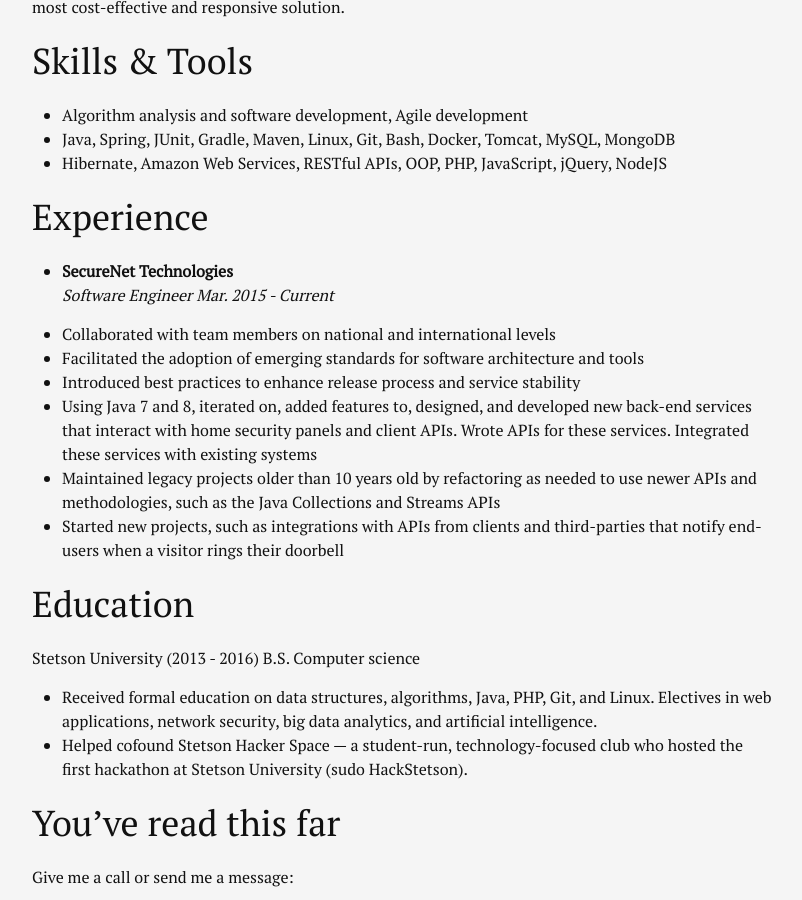
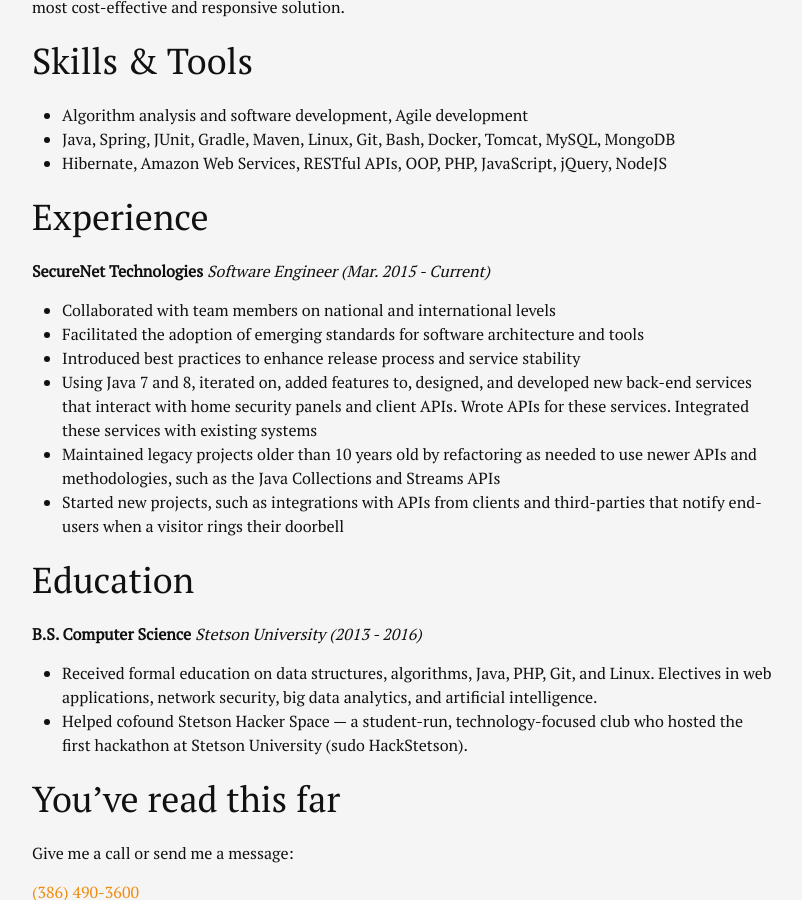
Before and after one commit to a-p-o/a-p-o.github.io, a Jekyll site: the page built from resume.md, in a window 1280 px wide and 900 px high, scrolled down 334 px. Shown: the whole window, without its empty margins (238-1040 px from the left). Built offline with Jekyll 4.4.1, drawn with Linux system fonts in a browser that asks for light colours; some web fonts are replaced.

```diff
--- a/resume.md
+++ b/resume.md
@@ -17,9 +17,8 @@ I am able to troubleshoot and analyze problems, then research and implement the
 
 # Experience
 
-* **SecureNet Technologies**
-_Software Engineer_
-_Mar. 2015 - Current_
+**SecureNet Technologies**
+_Software Engineer (Mar. 2015 - Current)_
 
 * Collaborated with team members on national and international levels
 * Facilitated the adoption of emerging standards for software architecture and tools
@@ -31,8 +30,8 @@ _Mar. 2015 - Current_
 
 # Education
 
-Stetson University (2013 - 2016)
-B.S. Computer science
+**B.S. Computer Science**
+_Stetson University (2013 - 2016)_
 
 * Received formal education on data structures, algorithms, Java, PHP, Git, and Linux. Electives in web applications, network security, big data analytics, and artificial intelligence.
 * Helped cofound Stetson Hacker Space — a student-run, technology-focused club who hosted the first hackathon at Stetson University (sudo HackStetson).
```
